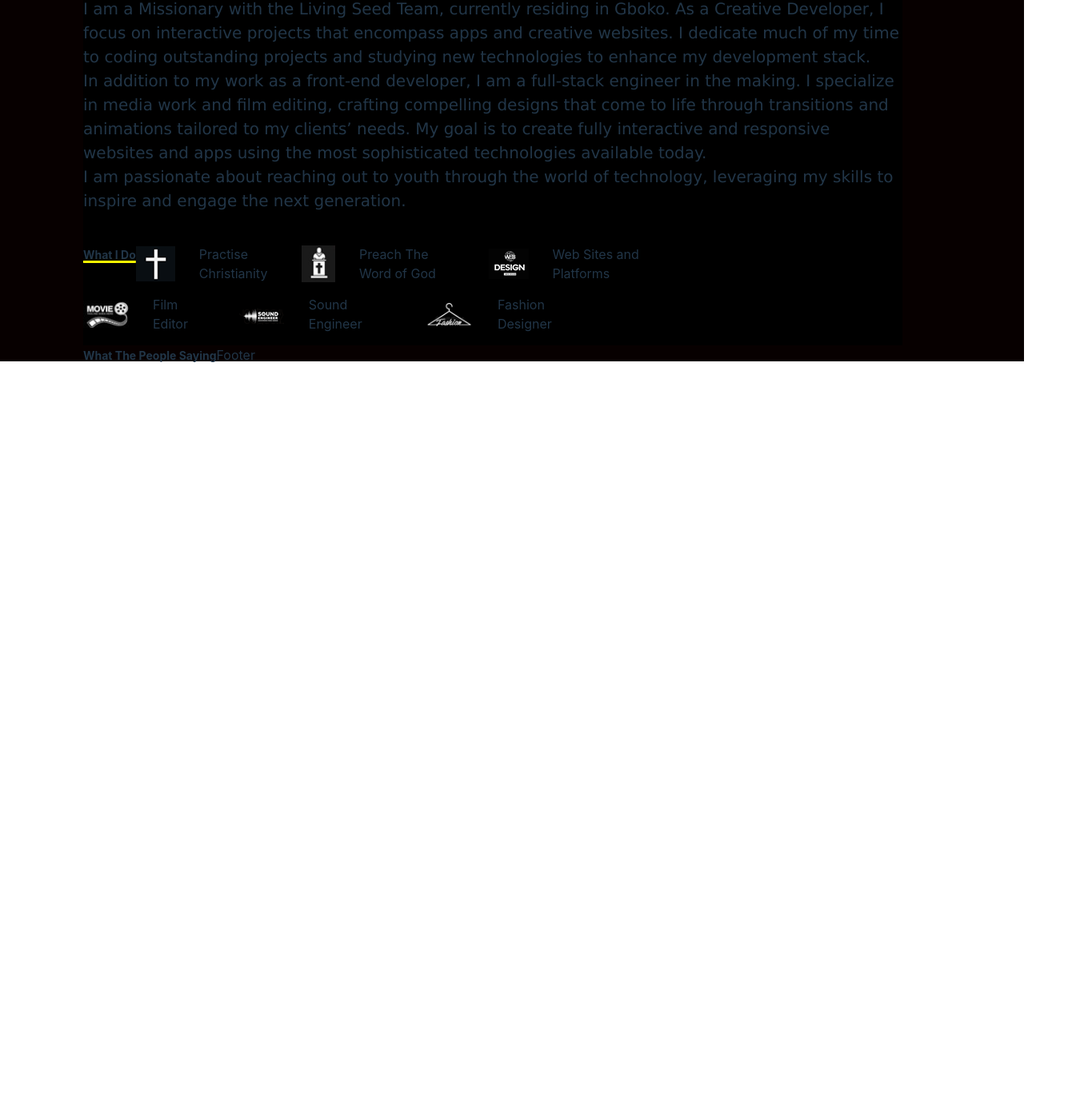
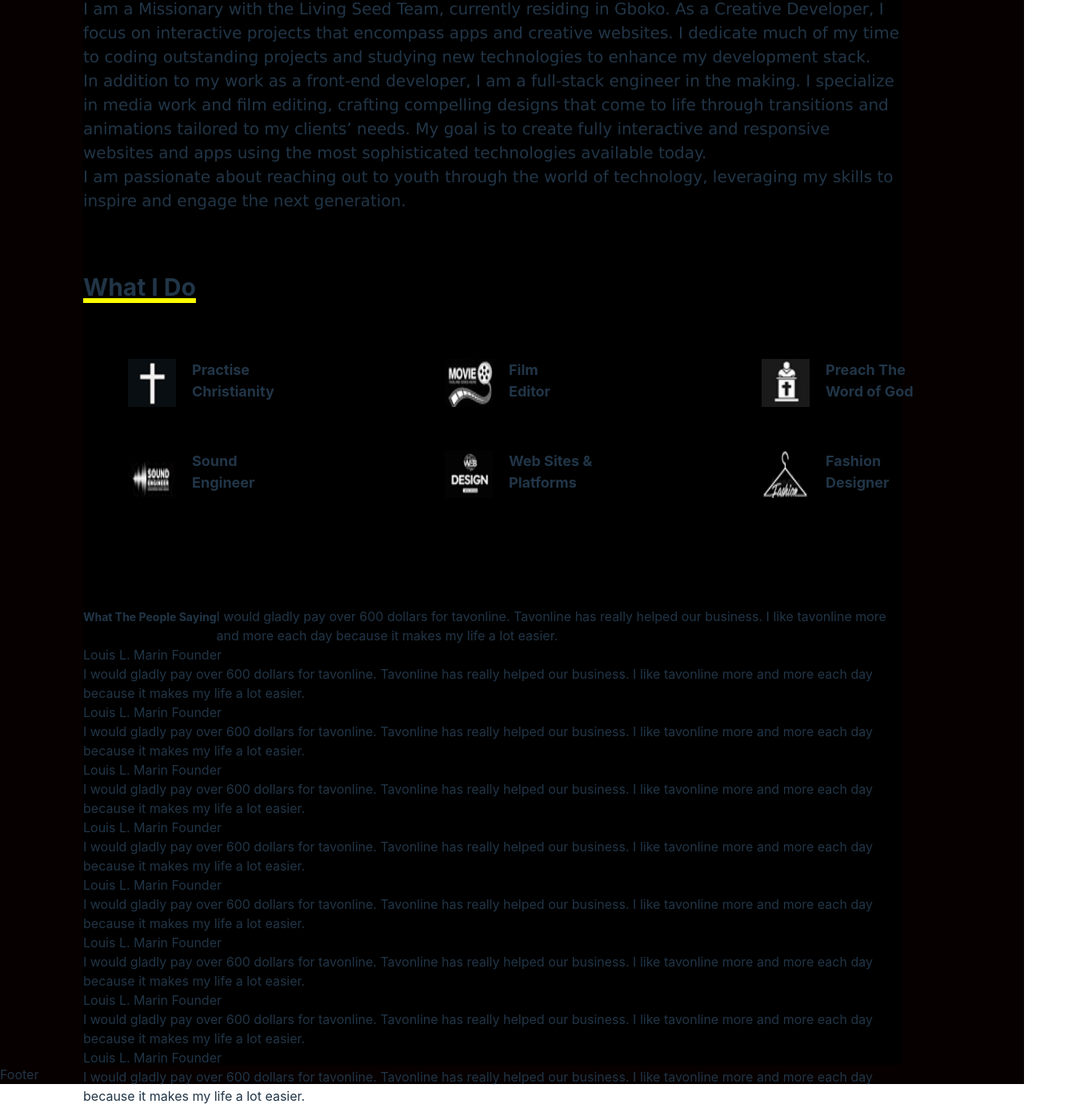
Before and after one commit to Jambisi-11/my-portfolio-g3, a React (Vite) app: page / in a window 1280 px wide. Shown: the part 668-2054 px from the top of the page at 80% size, 1350 px wide, since content can reach past the window. Before the commit the page ends 1126 px from the top, so only its background shows below. Built offline with nearby package versions, Linux system fonts and the light colour scheme.

Commit message:
What peoeple are saying is updated

```diff
--- a/src/App.css
+++ b/src/App.css
@@ -1,6 +1,6 @@
 #root {
   width: 100%;
-  height: 140vh;
+  /* height: vh; */
   background-color: rgb(7, 0, 0);
   margin: 0 auto;
   /* padding: 2rem; */
--- a/src/App.jsx
+++ b/src/App.jsx
@@ -7,6 +7,8 @@ import Contact from './Compenets/Contact/Contact'
 import Home from './Compenets/Content/Home/Home'
 import Nav from './Compenets/Content/Home/Nav/Nav'
 import './app.css'
+
+
 
 import { BrowserRouter as Router, Routes, Route } from 'react-router-dom';
 
--- a/src/Compenets/Content/Home/FeedBack/FeedBack.jsx
+++ b/src/Compenets/Content/Home/FeedBack/FeedBack.jsx
@@ -1,11 +1,84 @@
 import React from 'react'
+import './FeedBack.css'
 
 const FeedBack = () => {
   return (
     <div>
-    <h3>What The People Saying</h3>
-    <div>
+        <div>
+        <h3>What The People Saying</h3>
+        </div>
+    <div className='gen-cont'>
+        <div className='slide-1'>
+         <div>
+            <p>I would gladly pay over 600 dollars for tavonline. Tavonline has really helped our business. I like tavonline more and more each day because it makes my life a lot easier.</p>
 
+                Louis L. Marin
+                Founder
+          </div>
+          <div>
+            <p>I would gladly pay over 600 dollars for tavonline. Tavonline has really helped our business. I like tavonline more and more each day because it makes my life a lot easier.</p>
+
+                Louis L. Marin
+                Founder
+          </div>
+
+          <div>
+            <p>I would gladly pay over 600 dollars for tavonline. Tavonline has really helped our business. I like tavonline more and more each day because it makes my life a lot easier.</p>
+
+                Louis L. Marin
+                Founder
+        </div>
+
+
+        </div>
+
+        <div className='slide-2'>
+         <div>
+            <p>I would gladly pay over 600 dollars for tavonline. Tavonline has really helped our business. I like tavonline more and more each day because it makes my life a lot easier.</p>
+
+                Louis L. Marin
+                Founder
+          </div>
+          <div>
+            <p>I would gladly pay over 600 dollars for tavonline. Tavonline has really helped our business. I like tavonline more and more each day because it makes my life a lot easier.</p>
+
+                Louis L. Marin
+                Founder
+          </div>
+
+          <div>
+            <p>I would gladly pay over 600 dollars for tavonline. Tavonline has really helped our business. I like tavonline more and more each day because it makes my life a lot easier.</p>
+
+                Louis L. Marin
+                Founder
+        </div>
+
+
+        </div>
+
+        <div className='slide-3'>
+         <div>
+            <p>I would gladly pay over 600 dollars for tavonline. Tavonline has really helped our business. I like tavonline more and more each day because it makes my life a lot easier.</p>
+
+                Louis L. Marin
+                Founder
+          </div>
+          <div>
+            <p>I would gladly pay over 600 dollars for tavonline. Tavonline has really helped our business. I like tavonline more and more each day because it makes my life a lot easier.</p>
+
+                Louis L. Marin
+                Founder
+          </div>
+
+          <div>
+            <p>I would gladly pay over 600 dollars for tavonline. Tavonline has really helped our business. I like tavonline more and more each day because it makes my life a lot easier.</p>
+
+                Louis L. Marin
+                Founder
+        </div>
+
+
+        </div>
     </div>
     </div>
   )
--- a/src/Compenets/Content/Home/Home.css
+++ b/src/Compenets/Content/Home/Home.css
@@ -1,7 +1,7 @@
 .body-cont {
   background-color: black;
   width: 80%;
-  height: auto;
+  height: 250vh;
   margin-left: 6.5em;
 }
 .Main_container{
@@ -47,11 +47,11 @@
 
   }
   .cont_cont {
-    margin-bottom: 1.7em;
+    margin-bottom: 0.9em;
   }
 
   .cont_cont h3{
-    margin: 0;
+    margin: .3em;
     font-size: 3em;
     font-weight: bold;
   }
@@ -71,8 +71,6 @@
   flex-direction: column;
   justify-content: center;
   align-items: center;
-
-
   position: sticky;
   top: 10px;
   z-index: 1000;
@@ -84,8 +82,6 @@
   display: flex;
   flex-direction: column;
   align-items: center;
-  padding: 10px;
-
   padding: 10px;
   margin-top: 0;
   margin-right: 20px;
--- a/src/Compenets/Content/Home/Nav/Nav.css
+++ b/src/Compenets/Content/Home/Nav/Nav.css
@@ -20,8 +20,6 @@
   flex-direction: column;
   justify-content: center;
   align-items: center;
-
-
   position: sticky;
   top: 10px;
   z-index: 1000;
@@ -33,8 +31,6 @@
   display: flex;
   flex-direction: column;
   align-items: center;
-  padding: 10px;
-
   padding: 10px;
   margin-top: 0;
   margin-right: 20px;
--- a/src/Compenets/Content/Home/WhatIDo/WhatIDo.css
+++ b/src/Compenets/Content/Home/WhatIDo/WhatIDo.css
@@ -1,5 +1,6 @@
 .whatIdo{
-    margin-top: 2.5em;
+    margin-top: 5em;
+    margin-bottom:5em;
 
 }
 
@@ -7,36 +8,30 @@
     text-decoration: underline;
     text-decoration-color: yellow;
     text-decoration-thickness: 0.2em;
+    font-size: 30px;
+    margin-bottom: 2.5em;
 }
 
-.do-1, .do-2 {
-    /* width: 10em;
-    list-style: none;
-    display: flex;
-    justify-content: space-between;
-    font-size: 1.5em;
-    align-items: center;  */
-
+.my-table{
     width: 40em;
-    list-style: none;
-    display: flex;
-    flex-direction: row;
-    margin-left: ;
-
-    gap: 2em;
-
+    margin-left: 1em ;
+    margin-bottom: 15px;
+    font-size: 18px;
+    font-weight: bolder;
 }
 
 
-.do-1 li, .do-2 li {
-    display: flex;
-    align-items: center;
-    margin-bottom: 15px;
+
+.my-table img {
+    margin-right: 20px;
+    width: 60px;
+    height: 60px;
 }
 
-.do-1 img, .do-2 img {
-    margin-right: 30px;
-    width: 60px;
-    height: auto;
-
+.cont-flex{
+    display: flex;
+    margin-right: 1em;
+    margin-bottom: 1.5em;
+    width: 67em;
+    padding-left: 1em;
 }
--- a/src/Compenets/Content/Home/WhatIDo/WhatIDo.jsx
+++ b/src/Compenets/Content/Home/WhatIDo/WhatIDo.jsx
@@ -11,7 +11,7 @@ const WhatIDo = () => {
     <div>
       <div className='whatIdo'>
         <h3>What I Do</h3>
-        <ul className='do-1'>
+        {/* <ul className='do-1'>
           <li><img src={Christ} alt="cross" />Practise Christianity</li>
           <li><img src={Preach} alt="Preach" />Preach The Word of God</li>
           <li><img src={web} alt="Web" />Web Sites and Platforms</li>
@@ -20,7 +20,22 @@ const WhatIDo = () => {
           <li><img src={film} alt="film" />Film Editor</li>
           <li><img src={sound} alt="sound" />Sound Engineer</li>
           <li><img src={fashion} alt="fashion" />Fashion Designer</li>
-        </ul>
+        </ul> */}
+
+        <table className="my-table">
+            <tbody>
+              <tr className='cont-flex'>
+                <td className='cont-flex'><img src={Christ} alt="cross" />Practise <br></br>Christianity</td>
+                <td className='cont-flex'><img src={film} alt="film" /> Film <br></br> Editor</td>
+                <td className='cont-flex'><img src={Preach} alt="preach" /> Preach The <br></br>Word of God</td>
+              </tr>
+              <tr className='cont-flex'>
+                <td className='cont-flex'><img src={sound} alt="sound" /> Sound <br></br>Engineer</td>
+                <td className='cont-flex'><img src={web} alt="web" /> Web Sites &<br></br> Platforms</td>
+                <td className='cont-flex'><img src={fashion} alt="fashion" /> Fashion <br></br>Designer</td>
+              </tr>
+            </tbody>
+        </table>
       </div>
     </div>
   )
```
